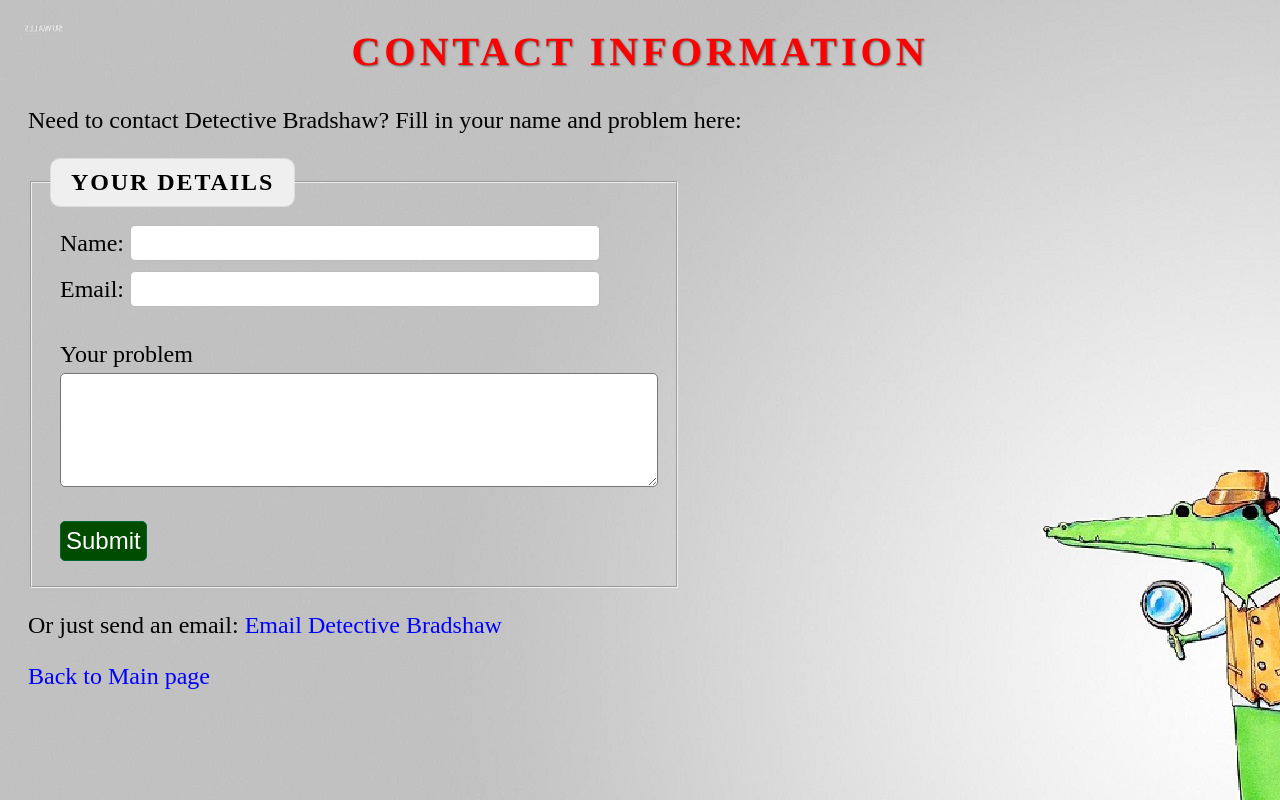
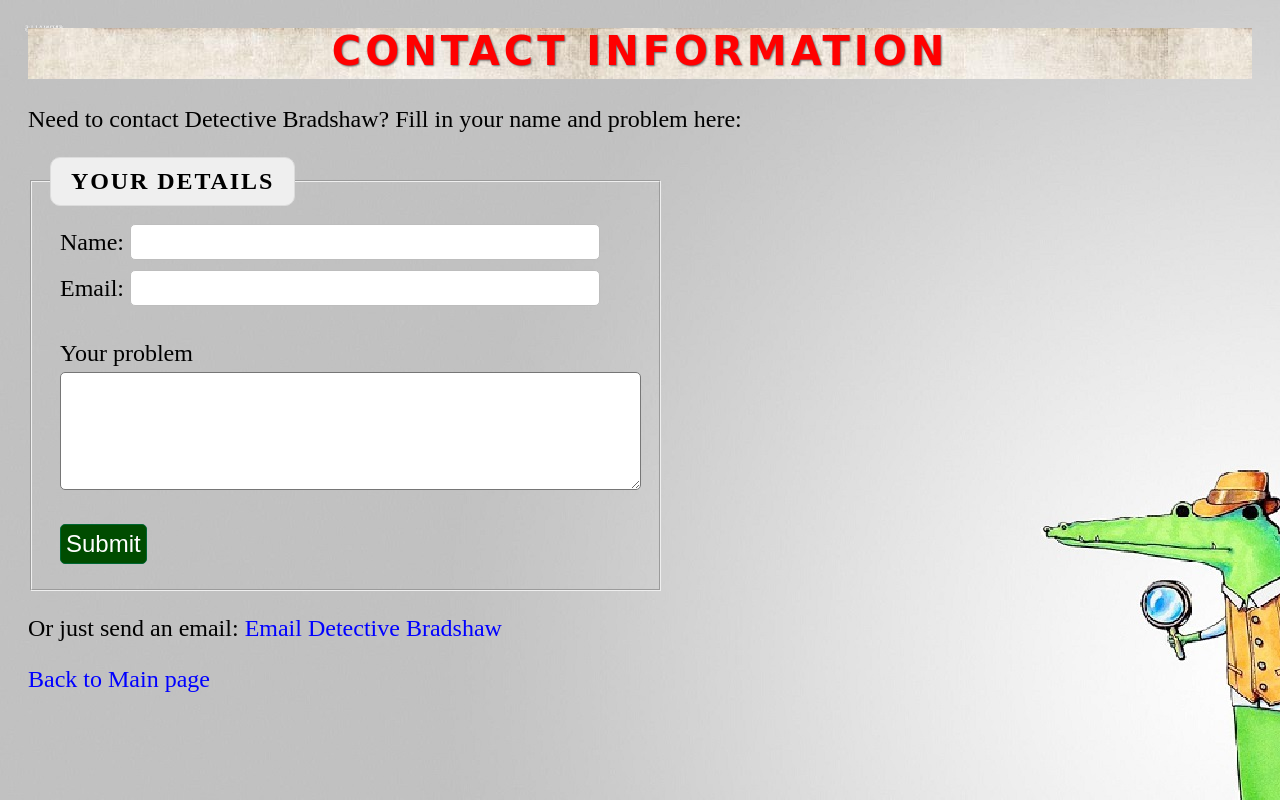
Before and after one commit to Shirone0110/ColorfulCSS, a plain HTML site: page Contact.html in a window 1280 px wide. Drawn offline with Linux system fonts and the light colour scheme.

Commit message:
Added background for headers

```diff
--- a/styles.css
+++ b/styles.css
@@ -4,12 +4,13 @@ body
     background-color: floralwhite;
     background-image: url("wallpaper.jpg");
     font-size: 24px;
+    font-family: serif;
 }
 
 h1
 {
     font-weight: bold;
-    font-family: Times, serif;
+    font-family: cursive;
     font-size: 40px;
     text-shadow: 1px 1px 2px #666666;
     padding-bottom: 5px;
@@ -17,6 +18,8 @@ h1
     text-transform: uppercase;
     color: red;
     text-align: center;
+    background-image: url("textborder.jpg");
+    background-repeat: repeat-x;
 }
 
 p
@@ -66,6 +69,7 @@ th
 {
     background-color: cyan;
     text-transform: uppercase;
+    border-bottom: 2px solid #111111;
 }
 
 tr.even
@@ -105,6 +109,7 @@ textarea
     margin-left: 10px;
     margin-top: 5px;
     font-size: 24px;
+    font-family: sans-serif;
 }
 
 legend
@@ -134,6 +139,7 @@ label
 input
 {
     font-size: 24px;
+    font-family: sans-serif;
 }
 
 input[type = "submit"]
```
Also changed, not shown: textborder.jpg (added).
